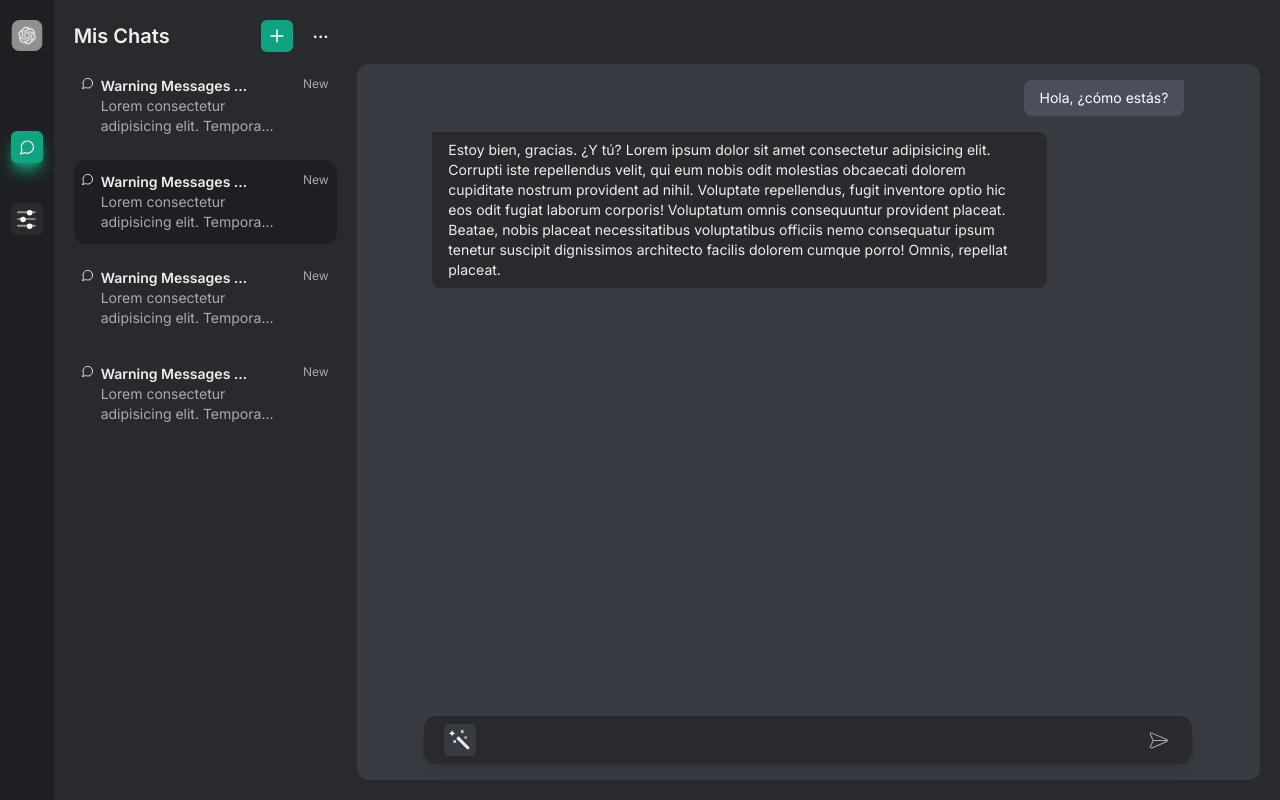
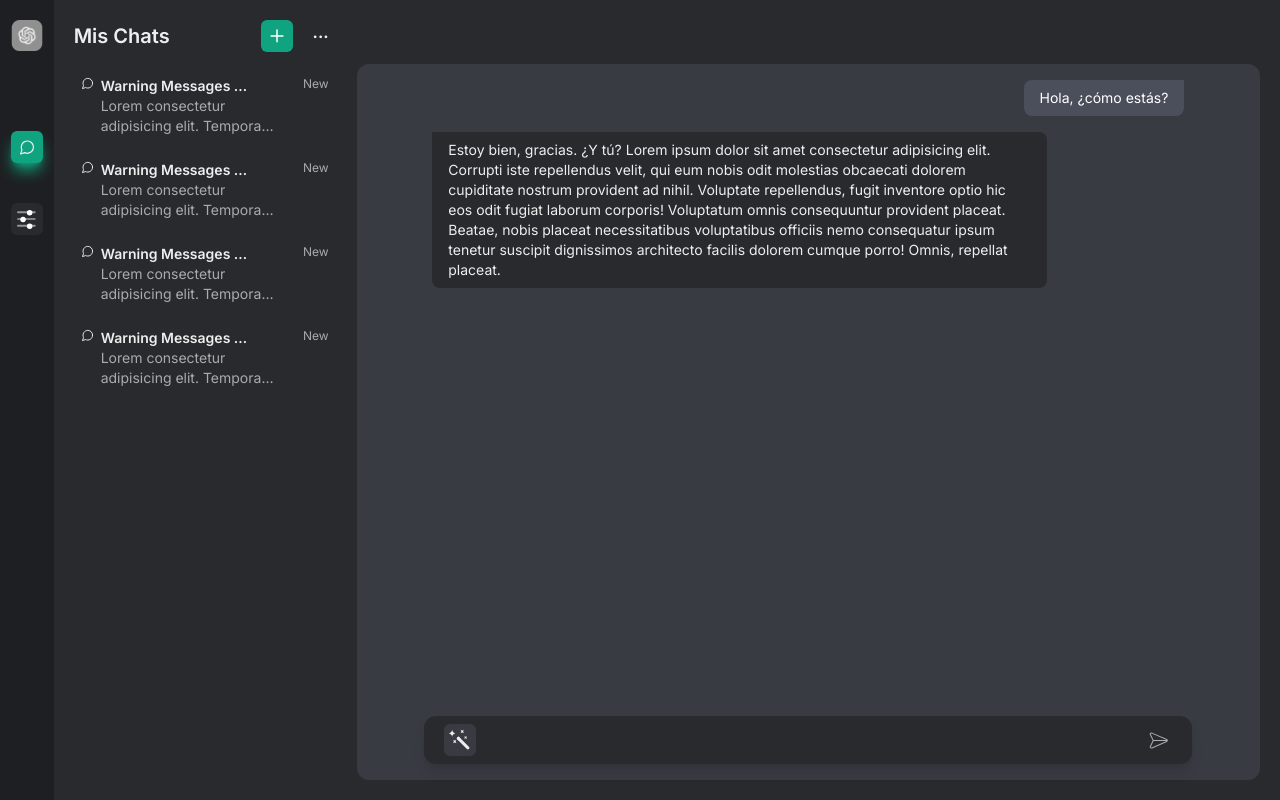
Before and after one commit to joaquindev23/FrontEnd_LLM, a Next.js app: page /app/myChats in a window 1280 px wide. Built offline with nearby package versions, Linux system fonts and the light colour scheme.

Commit message:
myChats page responsive done

```diff
--- a/src/app/app/myChats/page.tsx
+++ b/src/app/app/myChats/page.tsx
@@ -8,17 +8,16 @@ type Props = {};
 
 export default function MyChats({}: Props) {
   return (
-    <main className="flex h-full bg-core-secBg w-full">
+    <main className="flex bg-core-secBg w-full h-full max-sm:justify-center">
       <ChatSideBar title="Mis Chats">
-        <div className="flex flex-col gap-3">
-          <ChatsCard />
-          <ChatsCard isSelected />
+          <ChatsCard id="1" />
           <ChatsCard />
           <ChatsCard />
-        </div>
+          <ChatsCard />
       </ChatSideBar>
       <ChatContiner>
-          <ChatSender /></ChatContiner>
+        <ChatSender />
+      </ChatContiner>
     </main>
   );
 }
```
